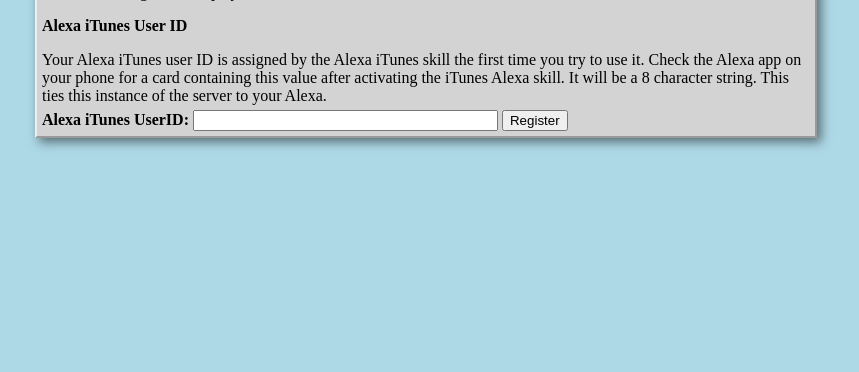
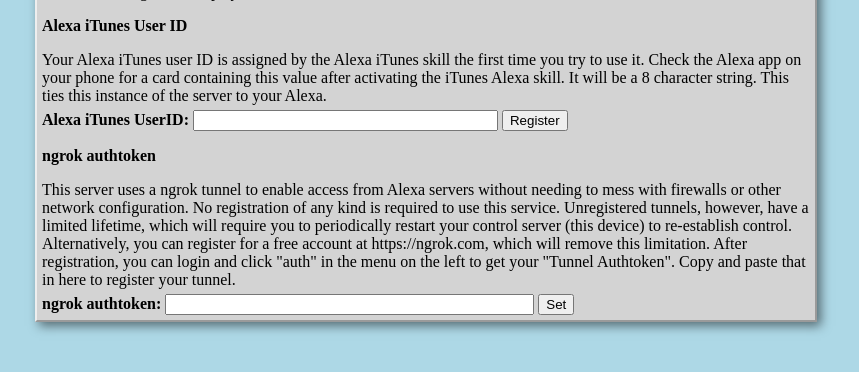
Before and after one commit to ibrewster/AlexaiTunes, a Flask app: template iTunesControl/templates/setup.html in a window 1280 px wide. Shown: the part 260-632 px from the top of the page, without its empty margins (214-1073 px from the left). Run offline with Flask 2, Linux system fonts and the light colour scheme; the template is opened without the code that fills it, so the values that code supplies are empty; parts of the project's set-up code (start-up, migrations or seed data) failed here and were passed over.

Commit message:
Add option to register the ngrok tunnel

```diff
--- a/iTunesControl/templates/setup.html
+++ b/iTunesControl/templates/setup.html
@@ -5,6 +5,7 @@
             $(document).ready(function(){
                 $('#setxmlloc').click(set_itunes);
                 $('#setuserid').click(set_userid);
+                $('#setngrok').click(set_ngrok);
             });
 
             function set_userid(){
@@ -17,6 +18,19 @@
                     }
 
                     alert("Server Registered Succesfully.");
+                })
+            }
+
+            function set_ngrok(){
+                var authtoken=$('#ngroktoken').val();
+                $.post("/setngrok",{'authtoken':authtoken})
+                .done(function(result){
+                    if(!result.success){
+                        alert(result.error);
+                        return;
+                    }
+
+                    alert("ngrok Auth token set succesfully.");
                 })
             }
 
@@ -77,6 +91,13 @@
                 </div><br>
                 <b>Alexa iTunes UserID:</b> <input type=text id="userid" value="{{userid}}" size=35 maxlen=35> <button id="setuserid" type="button">Register</button>
             </div>
+            <div id="NGrokInfo" class="optionSet">
+                <p><b>ngrok authtoken</b></p>
+                <div class="description">
+                    This server uses a ngrok tunnel to enable access from Alexa servers without needing to mess with firewalls or other network configuration. No registration of any kind is required to use this service. Unregistered tunnels, however, have a limited lifetime, which will require you to periodically restart your control server (this device) to re-establish control. Alternatively, you can register for a free account at https://ngrok.com, which will remove this limitation. After registration, you can login and click "auth" in the menu on the left to get your "Tunnel Authtoken". Copy and paste that in here to register your tunnel.
+                </div><br>
+                <b>ngrok authtoken:</b> <input type=text id="userid" size=43 maxlen=43> <button id="setngrok" type="button">Set</button>
+            </div>
         </div>
     </body>
 </html>
```
Also changed, not shown: iTunesControl/control.py (+20 -0 lines).
